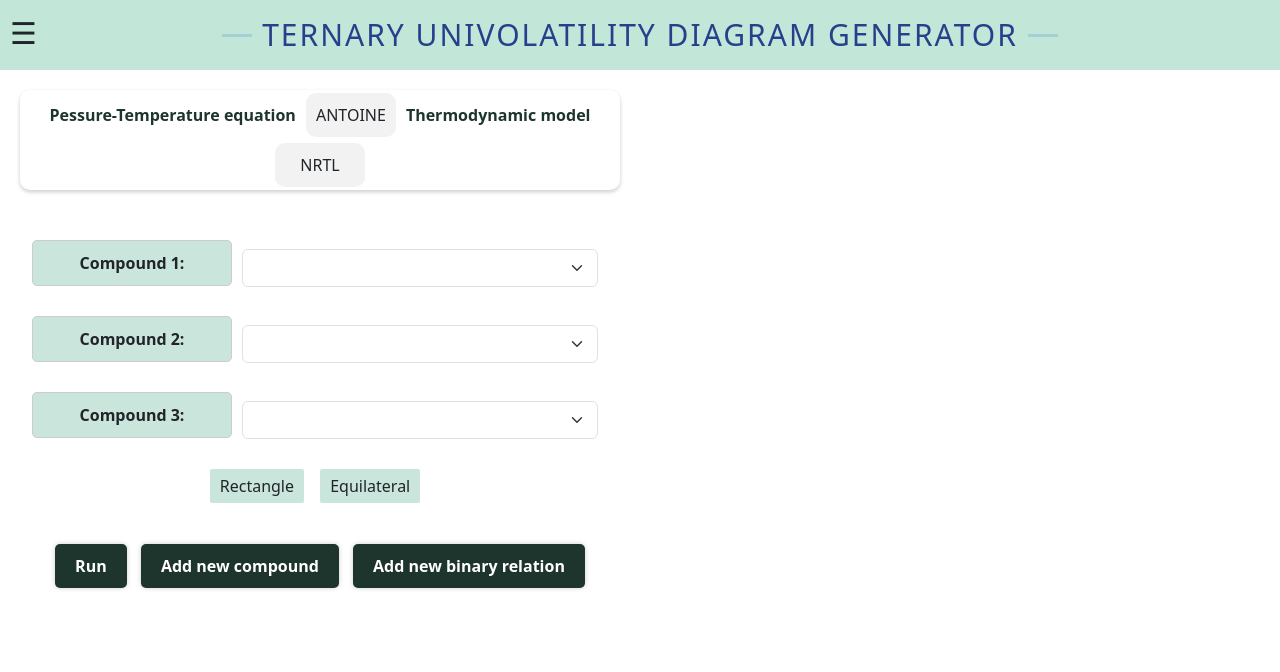
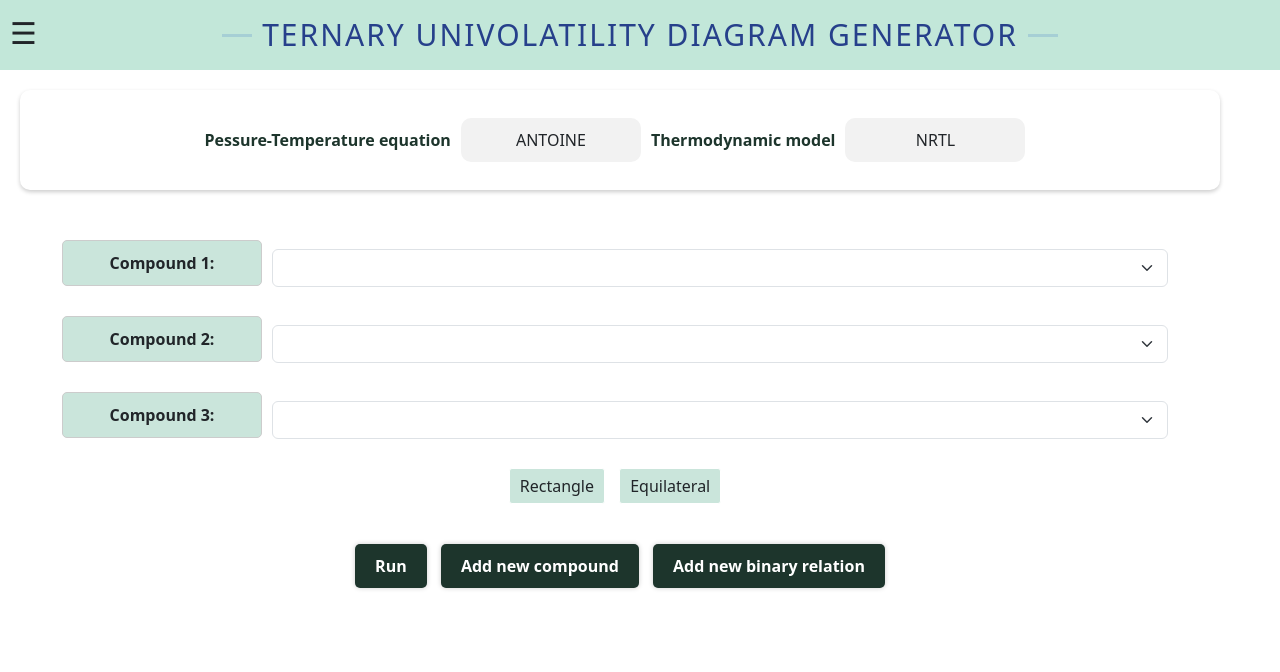
Before and after one commit to ocots/dacota, a Django app: page / in a window 1280 px wide. Shown: the top 672 px of the page. Run offline with Django 4.2, Linux system fonts and the light colour scheme; data that the repository does not hold is empty; some libraries are stand-ins or nearby versions.

Commit message:
form will take 100% of the page if the diagram is not displayed yet

```diff
--- a/backend_django/static/index.css
+++ b/backend_django/static/index.css
@@ -28,7 +28,7 @@ h1 {
 }
 
 #diagram-container {
-  width: 50%;
+  width: 0%;
   padding: 20px;
 
 }
@@ -268,7 +268,7 @@ select {
 
 }
 
-.radio-group input[type="radio"]:checked + label {
+.radio-group input[type="radio"]:checked+label {
   background-color: #007bff;
   color: #fff;
   border-color: #007bff;
--- a/backend_django/static/js/index.js
+++ b/backend_django/static/js/index.js
@@ -1,4 +1,8 @@
 document.addEventListener("DOMContentLoaded", function () {
+  //diagram container:
+
+
+
   /* SLIDING BAR CODE*/
   const menuIcon = document.getElementById("menu-icon");
   const menu = document.getElementById("menu");
@@ -60,4 +64,5 @@ document.addEventListener("DOMContentLoaded", function () {
   });
 
 
+
 });
--- a/backend_django/ternary_azeotrope/templates/ternary_azeotrope/chart.html
+++ b/backend_django/ternary_azeotrope/templates/ternary_azeotrope/chart.html
@@ -117,5 +117,7 @@
     });
   }
 
+  const diagram = document.getElementById("diagram-container");
+  diagram.style.width = "50%";
   draw();
 </script>
```
